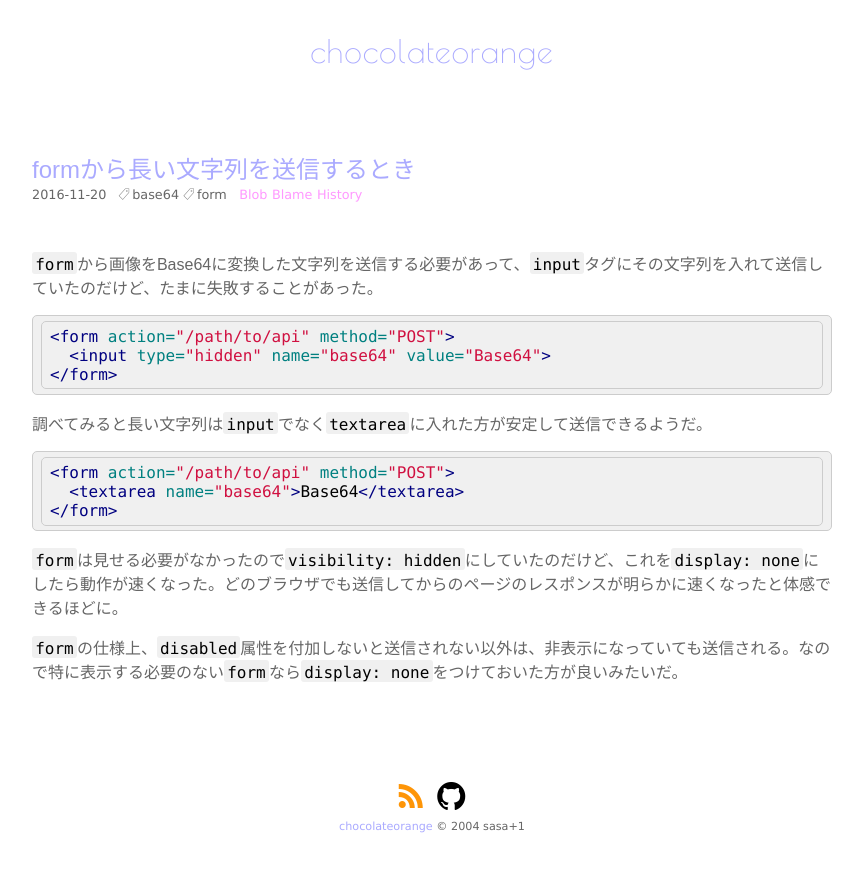
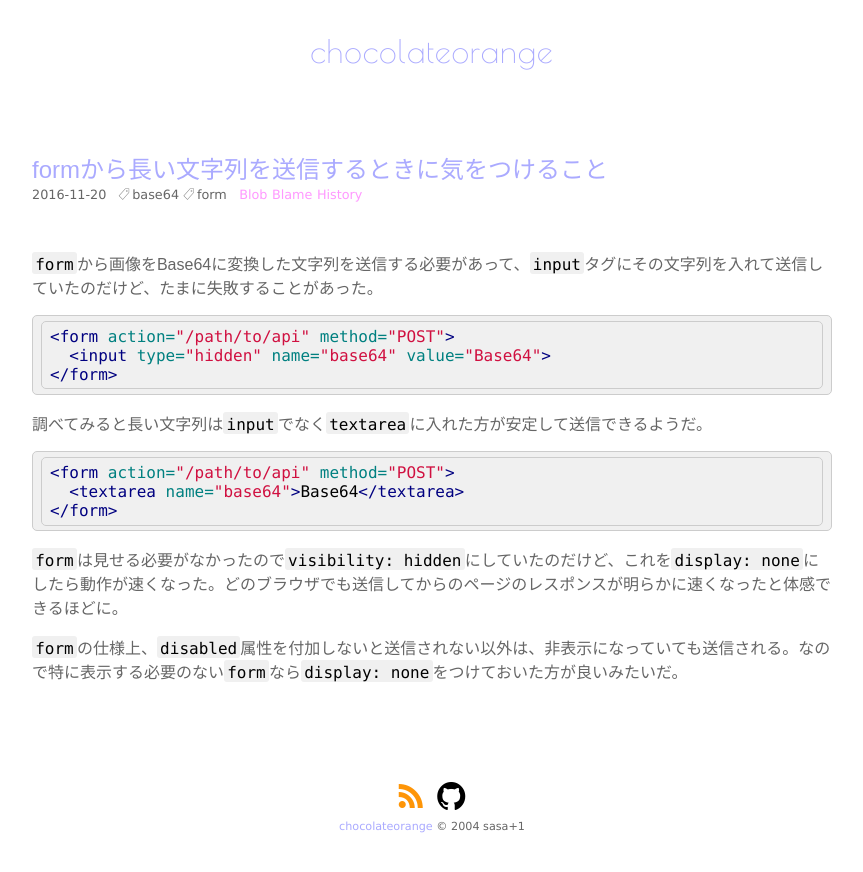
Before and after one commit to chocolateorange/chocolateorange.github.io, a Jekyll site: the page built from _posts/2016/11/2016-11-20-02.md, in a window 1280 px wide. Shown: the top 872 px of the page, without its empty margins (208-1071 px from the left). Built offline with Jekyll 4.4.1, drawn with Linux system fonts in a browser that asks for light colours.

Commit message:
updated title of notes

```diff
--- a/_posts/2016/11/2016-11-20-02.md
+++ b/_posts/2016/11/2016-11-20-02.md
@@ -1,6 +1,6 @@
 ---
 tags: base64 form
-title: formから長い文字列を送信するとき
+title: formから長い文字列を送信するときに気をつけること
 ---
 `form`から画像をBase64に変換した文字列を送信する必要があって、`input`タグにその文字列を入れて送信していたのだけど、たまに失敗することがあった。
 
```
Also changed, not shown: _posts/2016/11/2016-11-20-01.md (+1 -1 lines).
